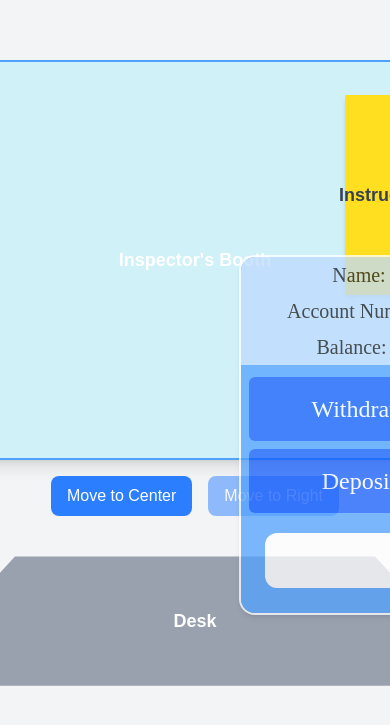
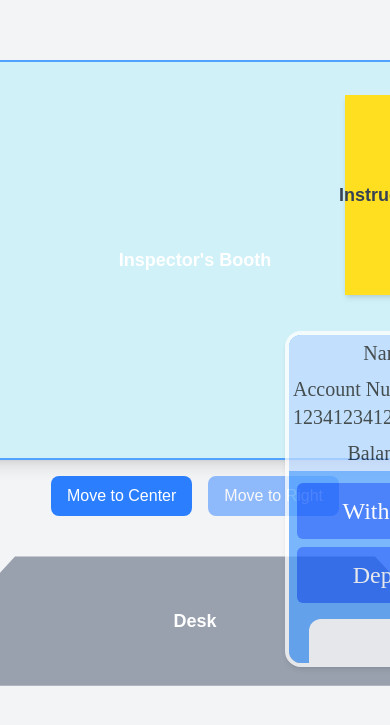
Before and after one commit to mingwzhang/HackKnightSpring2025_BankingSimulator, a Next.js app in the folder banking-simulator/: page / in a window 390 px wide. Shown: the part 185-910 px from the top of the page. Built offline with nearby package versions, Linux system fonts and the light colour scheme.

Commit message:
Adjusted tablet size part 2
Tablet V2: Electric boogaloo

```diff
--- a/banking-simulator/src/app/components/tablet.js
+++ b/banking-simulator/src/app/components/tablet.js
@@ -13,10 +13,10 @@ function Tablet({customerName, accountNumber, accountBalance}) {
         </div>
       </div>
       <div className="flex flex-col justify-center w-full">
-        <button className="bg-blue-600 text-white rounded-md text-2xl p-4 hover:cursor-pointer hover:brightness-125 my-2 mt-3 mx-2">Withdraw</button>
-        <button className="bg-blue-600 text-white rounded-md text-2xl p-4 hover:cursor-pointer hover:brightness-125 mb-2 mx-2">Deposit</button>
+        <button className="bg-blue-600 text-white rounded-md text-2xl p-3 hover:cursor-pointer hover:brightness-125 my-2 mt-3 mx-2">Withdraw</button>
+        <button className="bg-blue-600 text-white rounded-md text-2xl p-3 hover:cursor-pointer hover:brightness-125 mb-2 mx-2">Deposit</button>
       </div>
-      <div className="flex justify-center rounded-xl items-center overflow-hidden mt-3">
+      <div className="flex justify-center rounded-xl items-center overflow-hidden mt-2">
         <input type="number" min={0} className=" w-[80%] h-[55px] text-3xl bg-white rounded-xl"></input>
       </div>
     </div>
--- a/banking-simulator/src/app/page.js
+++ b/banking-simulator/src/app/page.js
@@ -29,8 +29,8 @@ export default function Home() {
           </div>
 
           {/* Document System (Transparent Light Blue Box at Bottom Right of Desk) */}
-          <div className="absolute bottom-50 right-4 w-[40%] h-[45%] opacity-75 border-2 border-white rounded-2xl overflow-hidden shadow-md flex">
-            <Tablet/>
+          <div className="absolute bottom-37 right-0 w-[35%] h-[42%] opacity-75 border-4 border-white rounded-2xl overflow-hidden shadow-md flex">
+            <Tablet accountNumber={123412341234}/>
           </div>
         </div>
 
```
